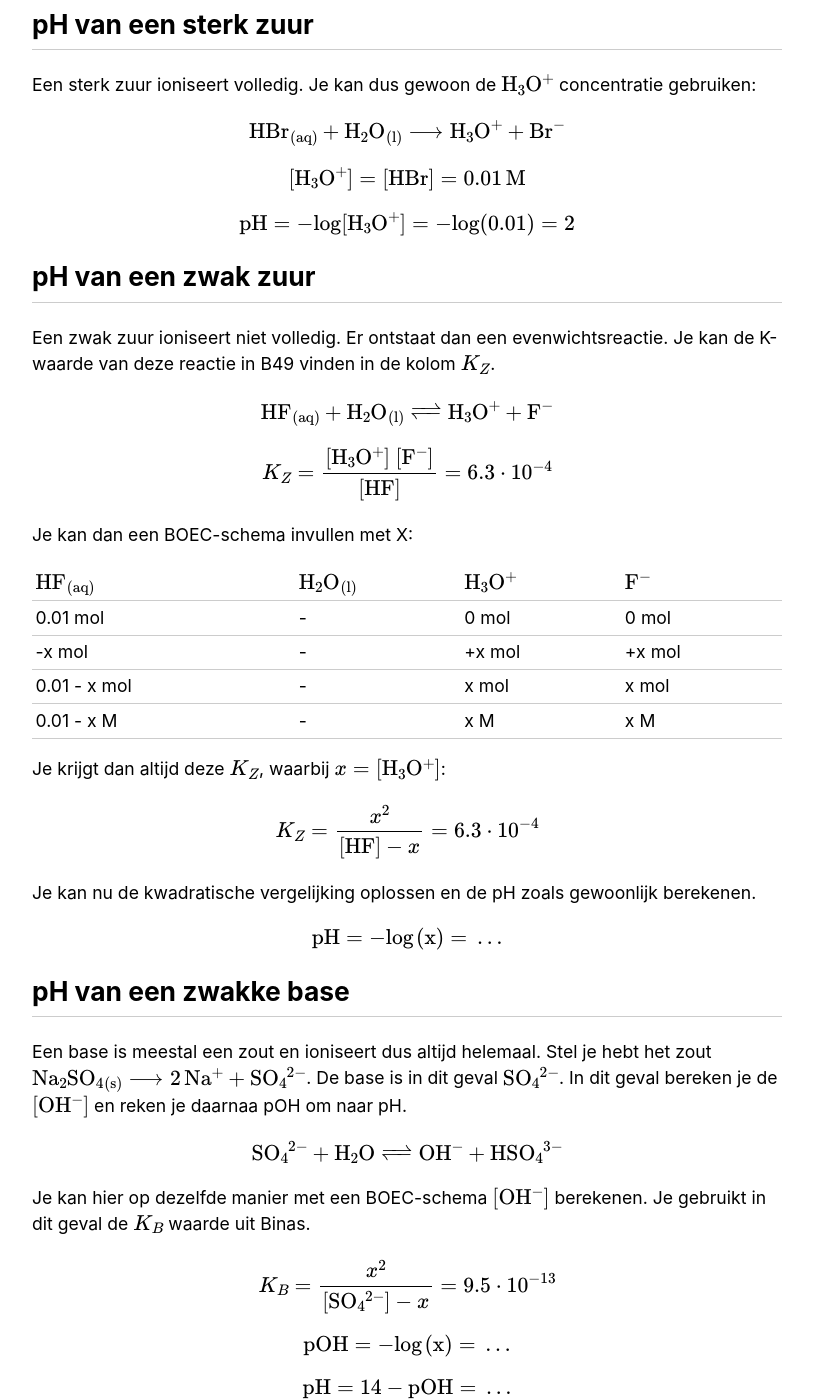
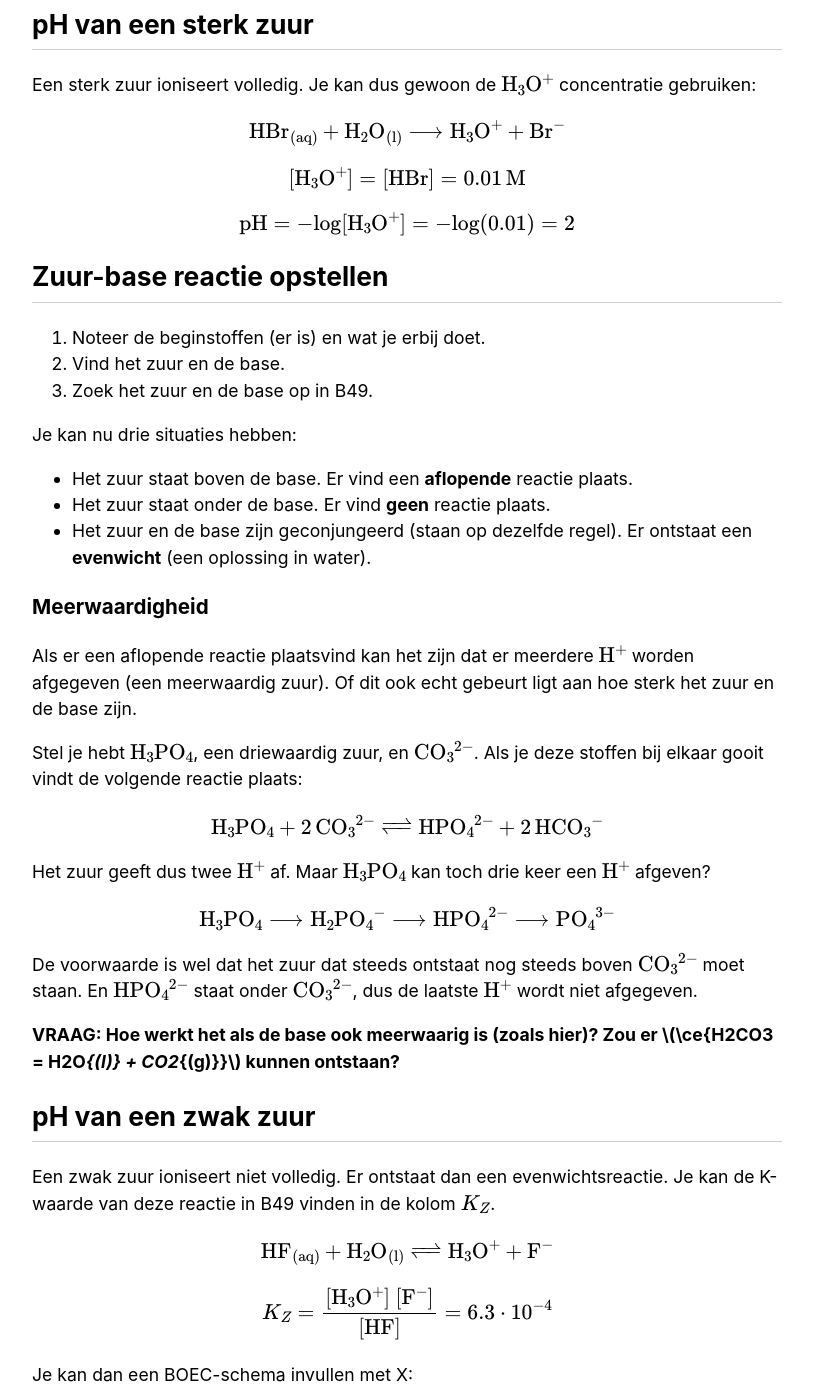
Before and after one commit to RobinBoers/school.geheimesite.nl, a Jekyll site: the page built from 5VWO/TW3/Scheikunde.md, in a window 1280 px wide and 1400 px high, scrolled down 499 px. Shown: the whole window, without its empty margins (233-1046 px from the left). Built offline with Jekyll 4.4.1, drawn with Linux system fonts in a browser that asks for light colours; our own code applies the rules of GitHub Pages for plain Markdown files; some of the changed text lies outside the part shown.

Commit message:
Add more shizzles

```diff
--- a/5VWO/TW3/Scheikunde.md
+++ b/5VWO/TW3/Scheikunde.md
@@ -18,6 +18,34 @@
 \\[\ce{HBr_{(aq)} + H2O_{(l)} -> H3O+ + Br-}\\]
 \\[\ce{[H3O+] = [HBr] = 0.01M}\\]
 \\[\ce{pH = -log[H3O+] = -log(0.01) = 2}\\]
+
+## Zuur-base reactie opstellen
+
+1. Noteer de beginstoffen (er is) en wat je erbij doet.
+2. Vind het zuur en de base.
+3. Zoek het zuur en de base op in B49.
+
+Je kan nu drie situaties hebben:
+
+- Het zuur staat boven de base. Er vind een **aflopende** reactie plaats.
+- Het zuur staat onder de base. Er vind **geen** reactie plaats.
+- Het zuur en de base zijn geconjungeerd (staan op dezelfde regel). Er ontstaat een **evenwicht** (een oplossing in water).
+
+### Meerwaardigheid
+
+Als er een aflopende reactie plaatsvind kan het zijn dat er meerdere \\(\ce{H+}\\) worden afgegeven (een meerwaardig zuur). Of dit ook echt gebeurt ligt aan hoe sterk het zuur en de base zijn.
+
+Stel je hebt \\(\ce{H3PO4}\\), een driewaardig zuur, en \\(\ce{CO3^2-}\\). Als je deze stoffen bij elkaar gooit vindt de volgende reactie plaats:
+
+\\[\ce{H3PO4 + 2CO3^2- <=> HPO4^2- + 2HCO3-}\\]
+
+Het zuur geeft dus twee \\(\ce{H+}\\) af. Maar \\(\ce{H3PO4}\\) kan toch drie keer een \\(\ce{H+}\\) afgeven?
+
+\\[\ce{H3PO4 -> H2PO4- -> HPO4^2- -> PO4^3-}\\]
+
+De voorwaarde is wel dat het zuur dat steeds ontstaat nog steeds boven \\(\ce{CO3^2-}\\) moet staan. En \\(\ce{HPO4^2-}\\) staat onder \\(\ce{CO3^2-}\\), dus de laatste \\(\ce{H+}\\) wordt niet afgegeven.
+
+**VRAAG: Hoe werkt het als de base ook meerwaarig is (zoals hier)? Zou er \\(\ce{H2CO3 = H2O*{(l)} + CO2*{(g)}}\\) kunnen ontstaan?**
 
 ## pH van een zwak zuur
 
@@ -56,23 +84,15 @@
 \\[\ce{pOH = -log(x) = ...}\\]
 \\[\ce{pH = 14 - pOH = ...}\\]
 
-## Zuur-base reactie opstellen
+**VRAAG: hoe werkt het met een sterke base?**
 
-1. Noteer de beginstoffen (er is) en wat je erbij doet.
-2. Vind het zuur en de base.
-3. Zoek het zuur en de base op in B49.
+## Verhouding bij een ingesteld pH
 
-Je kan nu drie situaties hebben:
+Hiervoor hadden we een bekende molariteit (concentratie) van het zuur of de base en konden we aan de hand daarvan \\(\ce{[H3O+]}\\) of \\(\ce{[OH-]}\\) berekenen. We gaan het nu omdraaien. We hebben een bekend pH of pOH en gaan uitrekenen bij welke concentratie van het zuur/de base dit is.
 
-- Het zuur staat boven de base. Er vind een **aflopende** reactie plaats.
-- Het zuur staat onder de base. Er vind **geen** reactie plaats.
-- Het zuur en de base zijn geconjungeerd (staan op dezelfde regel). Er ontstaat een **evenwicht** (een oplossing in water).
+Stel je hebt een oplossing met \\(\ce{[HF]}\\) en \\(\ce{[F-]}\\) met een pH van 2:
 
-## Verhouding
-
-Je kan in het geval van een evenwicht de verhouding van de geconjungeerde base en zuur berekenen. Stel je hebt een oplossing met \\(\ce{[HF]}\\) en \\(\ce{[F-]}\\):
-
-\\[\ce{HF + H2O_{{l}} <=> H3O+ + F-}\\]
+\\[\ce{HF_{(aq)} + H2O_{{l}} <=> H3O+ + F-}\\]
 
 Je wil de verhouding \\(\ce{[HF]:[F-]}\\) weten. Stel eerst de \\(K_Z\\) op:
 
@@ -83,12 +103,35 @@
 \\[\frac{K_B}{\ce{[H3O+]}} = \frac{\ce{[F-]}}{\ce{[HF]}}\\]
 \\[\frac{\ce{[H3O+]}}{K_B} = \frac{\ce{[HF]}}{\ce{[F-]}}\\]
 
+Je weet \\(\ce{[H3O+]}\\) en de \\(K_B\\), dus je kan nu de verhouding berekenen door die in te vullen:
+
+\\[\frac{\ce{[H3O+]}}{K_B} = \frac{0.01}{6.3 \cdot 10^{-4}} = 15.873 : 1\\]
+
 ## Omzettingspercentage
 
 Het berekenen van een omzettingspercentage is best simpel. Je begint exact hetzelfde als het berekenen van een verhouding, zoals hiervoor.
 
 Als je dan de verhouding \\(\ce{[HF]:[F-]}\\) hebt komt er één extra stap.
 
-Stel dat je moet berekenen hoeveel \\(\ce{HF}\\) is omgezet in \\(\ce{F-}\\). Er wordt eigenlijk gewoon gevraagd hoeveel procent van het uiteindelijke mengsel \\(\ce{F-}\\) is:
+Stel dat je moet berekenen hoeveel \\(\ce{HF}\\) is omgezet in \\(\ce{F-}\\). Er wordt eigenlijk gewoon gevraagd hoeveel procent van de uiteindelijke oplossing \\(\ce{F-}\\) is:
 
 \\[\text{omgezet}\% = \frac{\text{deel}}{\text{geheel}} \cdot 100\% = \frac{\ce{[F-]}}{\ce{[HF] + [F-]}} \cdot 100\%\\]
+
+## Buffers
+
+Een buffer is een oplossing van een geconjungeerd zuur en base waarbij geldt \\(\ce{[B-] \simeq [HB]}\\). Dit geeft de oplossing een bufferwerking: als je er zuur of base aan toevoegt blijft de pH ongeveer gelijk. Het bekendste voorbeeld van een buffer is bloed.
+
+Je kan de pH van een buffer op twee manieren berekenen:
+
+1. Met de bufferformule
+2. Met de \\(K_Z\\) of \\(K_B\\)
+
+Ik vind via de \\(K_Z\\) makkelijker, dus ik laat de bufferformule voor nu buiten beschouwing.
+
+Als je de pH van een buffer wil berekenen met een bekende \\(\ce{[HB]}\\) en \\(\ce{[B-]}\\) en \\(K_Z\\), doe je dat zo:
+
+\\[K_Z = \frac{\ce{[H3O+][B-]}}{\ce{[HB]}}\\]
+\\[[H3O+] = K_Z \cdot \frac{\ce{[HB]}}{\ce{[B-]}}\\]
+\\[\ce{pH = -log[H3O+]}\\]
+
+De bufferwerking is het beste als \\(\ce{[HB]}\\) en \\(\ce{[B-]}\\) zo dicht mogelijk bij elkaar liggen (dus perfecte buffer als ze gelijk zijn).
```
